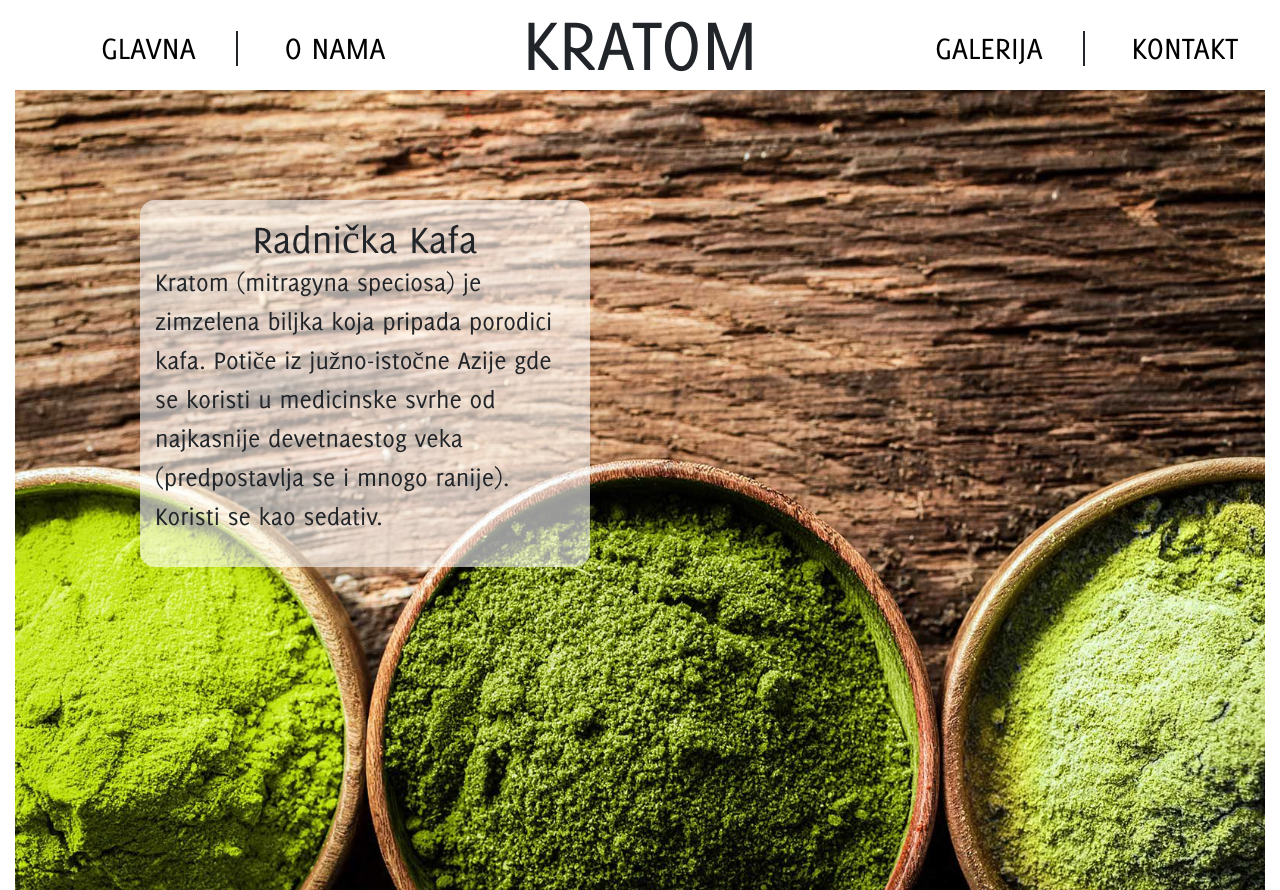
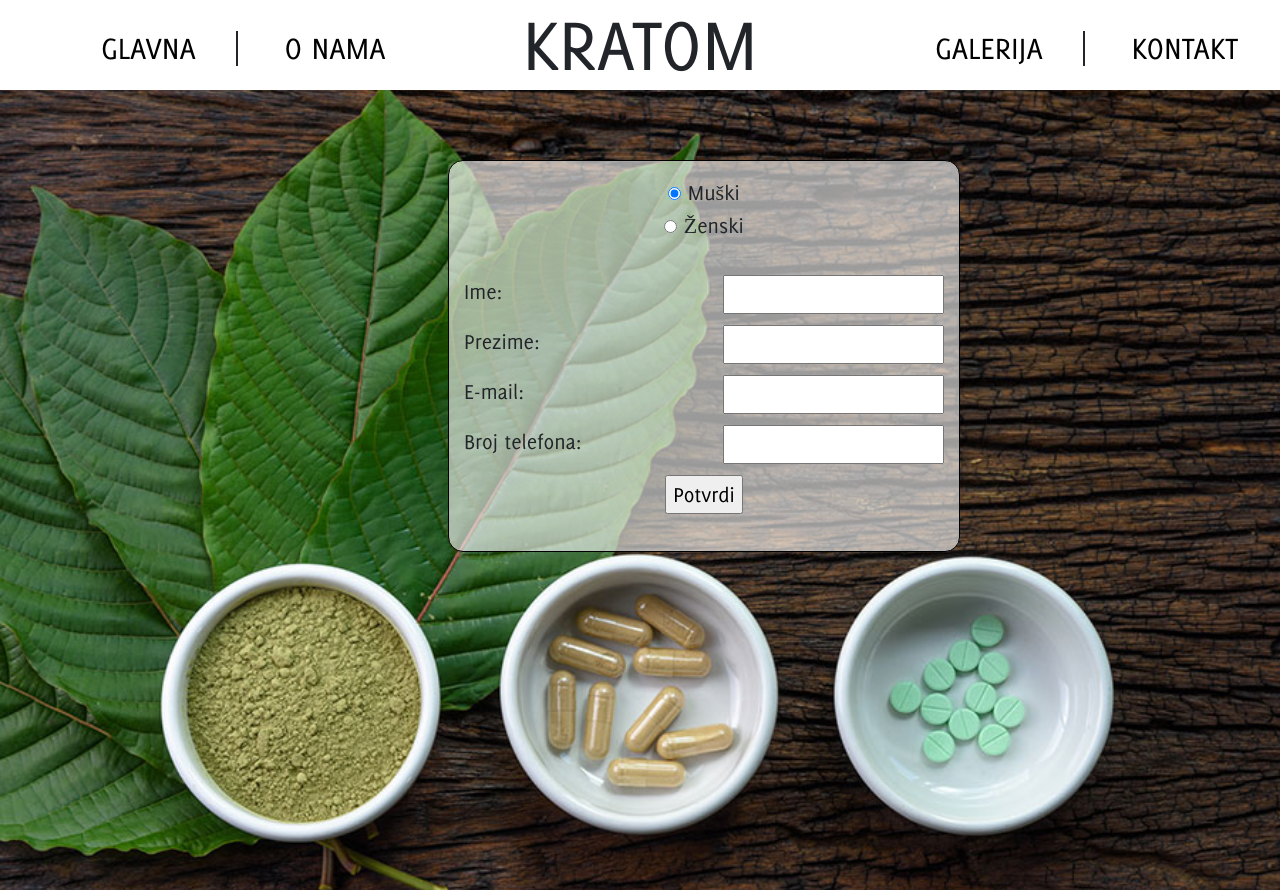
Before and after one commit to djokole/EPOS, a plain HTML site: page kontakt.html in a window 1280 px wide. Drawn offline with nearby package versions, Linux system fonts and the light colour scheme.

Commit message:
Almost done

```diff
--- a/kontakt.html
+++ b/kontakt.html
@@ -3,6 +3,8 @@
 	  <meta name="viewport" content="width=device-width">
 	  <link rel="stylesheet" href="https://stackpath.bootstrapcdn.com/bootstrap/4.1.3/css/bootstrap.min.css" integrity="sha384-MCw98/SFnGE8fJT3GXwEOngsV7Zt27NXFoaoApmYm81iuXoPkFOJwJ8ERdknLPMO" crossorigin="anonymous">
   	<link rel="stylesheet" href="style/style.css">
+  	<script src="https://ajax.googleapis.com/ajax/libs/jquery/3.3.1/jquery.min.js" type="text/javascript"></script>
+  	<script src="https://cdn.jsdelivr.net/npm/jquery-validation@1.19.0/dist/jquery.validate.js" type="text/javascript"></script>
 	  <script type="text/javascript" src="script.js"></script>
 	</head>
 
@@ -23,10 +25,22 @@
 
 		<div class="container-fluid">
 
-			<div class="firstimg">
-				<div class="imgtext1">
-					<h2>Radnička Kafa</h2>
-					<p>Kratom (mitragyna speciosa) je zimzelena biljka koja pripada porodici kafa. Potiče iz južno-istočne Azije gde se koristi u medicinske svrhe od najkasnije devetnaestog veka (predpostavlja se i mnogo ranije). Koristi se kao sedativ.</p>
+			<div class="thirdimg">
+				<div class="imgtext3">
+					<div id="formwrap">
+			      <form id="pol">
+							<input type="radio" name="gender" value="male" checked> Muški<br>
+					    <input type="radio" name="gender" value="female"> Ženski<br>
+				    </form>
+				    <form id="podaci">
+				    	<br>
+				    	<div class="deo">Ime:<input type="text" name="ime" required><br></div>
+						 	<div class="deo">Prezime:<input type="text" name="prezime" required><br></div>
+					    <div class="deo">E-mail:<input type="text" name="mejl" required><br></div>
+					    <div class="deo">Broj telefona:<input type="text" name="broj"><br></div>
+					    <input type="submit" value="Potvrdi">
+				    </form>
+		    	</div>
 				</div>
 			</div>
 
--- a/script.js
+++ b/script.js
@@ -1,6 +1,41 @@
 $(document).ready(function() {
+
 	$("#idemo").hide();
-      $(".imgtext1").on("mouseenter", function() {
-            $("#idemo").show(800);
-      });
+
+	$(".imgtext1").animate({ opacity: '1'}, 3000);
+
+	$(".imgtext2").animate({ opacity: '1'}, 3000);
+
+  $(".imgtext1").on("mouseenter", function() {
+      $("#idemo").show(800);
+  });
+
+//JQuery plugin za validaciju
+
+  $('#podaci').validate({
+        rules: {
+            ime: {
+                required: true,
+                minlength: 3
+            },
+            prezime: {
+                required: true,
+                minlength: 3
+            },
+            mejl: {
+            		required: true,
+            		email: true
+            }
+        },
+        messages: {
+        	ime: {
+        		required: "Ukucajte ime",
+        		minlength: "Ime mora da ima bar 3 slova"
+        	},
+        	prezime: {
+        		required: "Ukucajte ime",
+        		minlength: "Prezime mora da ima bar 3 slova"
+        	},
+        }
+    });
 });
--- a/style/style.css
+++ b/style/style.css
@@ -12,9 +12,11 @@ font-weight: bold;
 /*GLOBAL*/
 
 body {
+	min-height: 100%;
 	margin: 0px;
 	font-family: Delicious;
 	font-size: 22px;
+	overflow: hidden;
 }
 
 a {
@@ -55,12 +57,19 @@ h1 {
 }
 
 h2 {
+	font-weight: bold;
 	margin: auto;
 	font-size: 40px;
 	text-align: center;
 }
 
 /*SPECIFIC*/
+
+
+.container-fluid {
+	padding: 0px;
+}
+
 
 .l {
 	padding-left: 60px;
@@ -82,25 +91,47 @@ h2 {
 	border-right: 2px solid;
 }
 
+/*Glavna stranica*/
+
 .firstimg {
 	width: 100%;
-	min-height: 800px;
-	background-image: url("images/kratom3.jpg");
+	min-height: 100vh;
+	background-image: url("images/kratom.png");
 	background-position: center;
 	background-repeat: no-repeat;
 	background-size: cover;
-	position: relative;
 }
 
+
 .imgtext1 {
-	width: 36%;
-	min-height: 170px;
-	background: rgba(255, 255, 255, 0.6);
+	width: 80%;
+	line-height: 2em;
+	height: 250px;
+	background: rgba(255, 255, 255, 0.5);
+	opacity: 0;
 	border-radius: 15px;
 	position: absolute;
-	top: 110px;
+	top: 140px;
 	left: 10%;
 	padding: 15px;
+	overflow: hidden;
+	display: -webkit-box;
+  -webkit-line-clamp: 3;
+  -webkit-box-orient: vertical;
+}
+
+#idemo {
+	font-weight: bold;
+	text-align: center;
+	width: 30%;
+	min-height: 80px;
+	background: rgba(255, 255, 255, 0.3);
+	border-radius: 15px;
+	color: #234426;
+	position: absolute;
+	top: 45%;
+	left: 35%;
+	font-size: 50px;
 }
 
 .imgtext1 p {
@@ -108,15 +139,76 @@ h2 {
 	background: rgba(0, 0, 0, 0);
 }
 
-#idemo {
+/* O Nama stranica*/
+
+.secondimg {
+	width: 100%;
+	min-height: 100vh;
+	background-image: url("images/kratom7.jpg");
+	background-position: center;
+	background-repeat: no-repeat;
+	background-size: cover;
+}
+
+.imgtext2 {
+	width: 80%;
+	min-height: 170px;
+	background: rgba(255, 255, 255, 0.6);
+	opacity: 0;
+	border-radius: 15px;
+	position: absolute;
+	top: 160px;
+	left: 10%;
+	padding: 15px;
+	border: 1px solid black;
+}
+
+.imgtext2 p, h2 {
+	color: black;
+	opacity: 0.8;
+}
+
+/* Kontakt stranica*/
+
+.thirdimg {
+	width: 100%;
+	min-height: 100vh;
+	background-image: url("images/kratom6.jpg");
+	background-position: center;
+	background-repeat: no-repeat;
+	background-size: cover;
+}
+
+.imgtext3 {
+	width: 40%;
+	min-height: 200px;
+	background: rgba(255, 255, 255, 0.6);
+	border-radius: 15px;
+	position: absolute;
+	top: 160px;
+	left: 35%;
+	padding: 15px;
+	border: 1px solid black;
+}
+
+#podaci input {
+	float: right;
+
+}
+
+.deo {
+	display: block;
+	min-height: 50px;
+}
+
+#podaci input[type="submit"] {
+      display: block;
+      float: none;
+      margin: auto;
+}
+
+#pol {
 	text-align: center;
 	width: 30%;
-	min-height: 100px;
-	background: rgba(255, 255, 255, 0.5);
-	border-radius: 15px;
-	color: #234426;
-	position: absolute;
-	top: 18%;
-	left: 60%;
-	font-size: 55px;
+	margin: auto;
 }
```
Also changed, not shown: index.html (+5 -6 lines), onama.html (+6 -3 lines), style/images/kratom4.jpg (added), style/images/kratom5.jpg (added), style/images/kratom6.jpg (added), style/images/kratom7.jpg (added).
